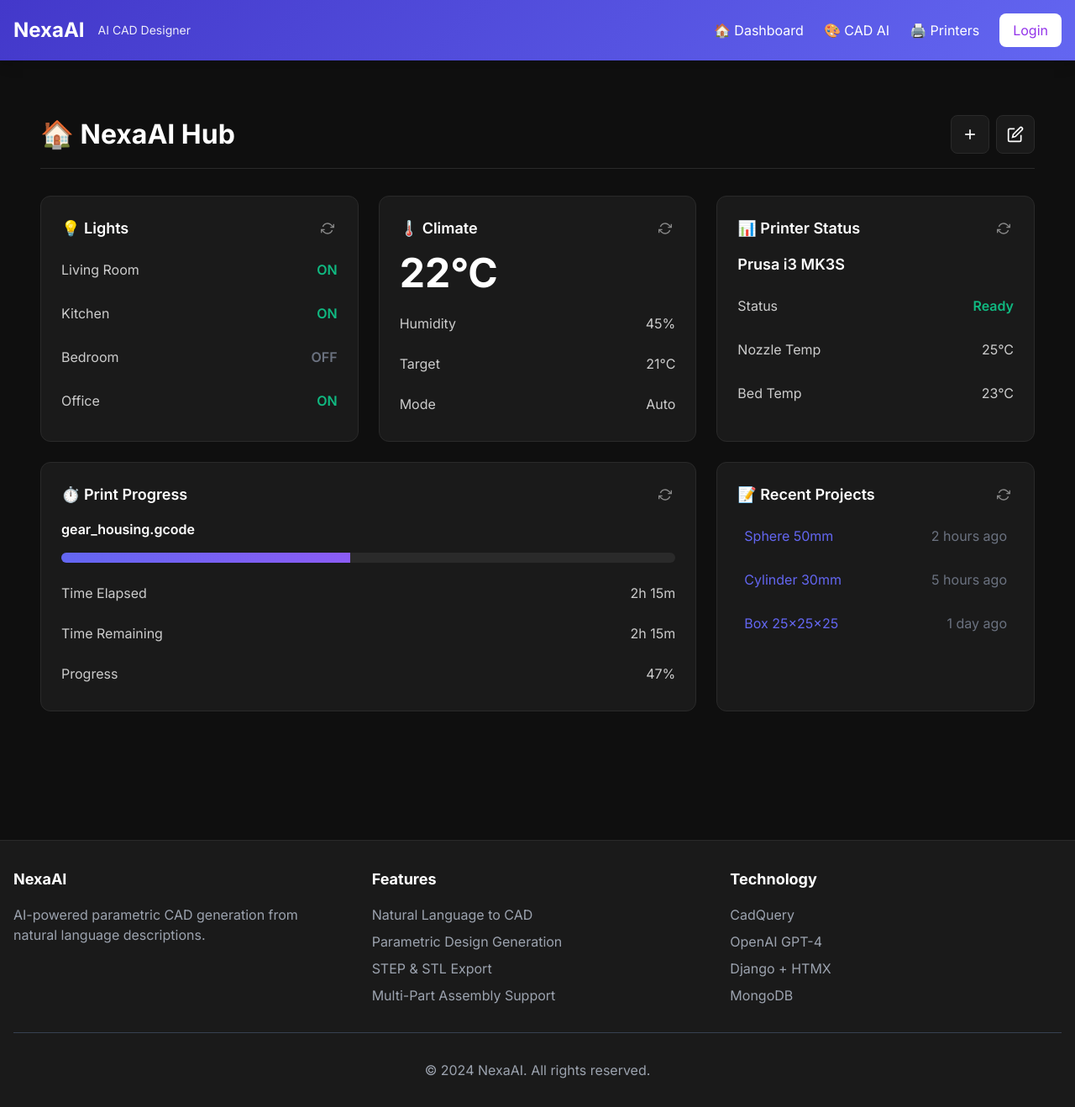
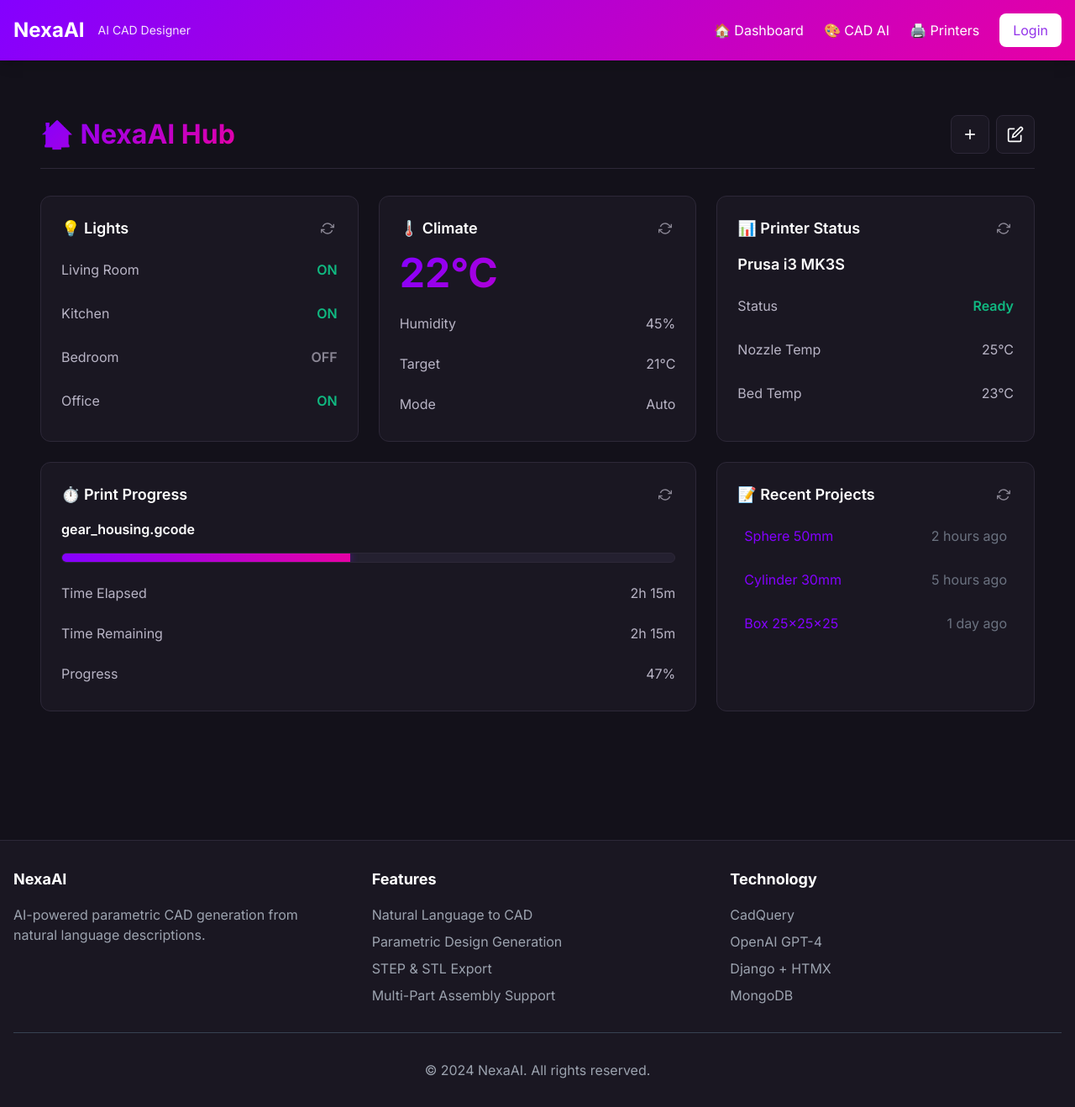
Before and after one commit to NexaFood/nexaai, a Django app: template templates/dashboard.html in a window 1280 px wide. Shown: the whole page at 84% size. Run offline with Django 5.2, Linux system fonts and the light colour scheme; the template is opened without the code that fills it, so the values that code supplies are empty; parts of the project's set-up code (start-up, migrations or seed data) failed here and were passed over; some libraries are stand-ins or nearby versions.

Commit message:
Apply custom color scheme to dashboard
Primary: #13111a (dark purple-black)
Secondary: #8400ff (vibrant purple)
Accent: #e600a5 (hot pink)

- Update all dashboard CSS with new color variables
- Apply gradient effects to headers and progress bars
- Update navigation and footer colors
- Add subtle glow animations
- Maintain dark theme consistency throughout

```diff
--- a/static/css/dashboard.css
+++ b/static/css/dashboard.css
@@ -1,11 +1,35 @@
 /**
- * NexaAI Dashboard - Dark Theme Styles
+ * NexaAI Dashboard - Custom Dark Theme
+ * Primary: #13111a (dark purple-black)
+ * Secondary: #8400ff (vibrant purple)
+ * Second Secondary: #e600a5 (hot pink)
  */
+
+/* CSS Variables for easy theme management */
+:root {
+    --color-primary: #13111a;
+    --color-primary-light: #1a1722;
+    --color-primary-lighter: #242030;
+    --color-secondary: #8400ff;
+    --color-secondary-dark: #6b00cc;
+    --color-secondary-light: #9d33ff;
+    --color-accent: #e600a5;
+    --color-accent-dark: #b80084;
+    --color-accent-light: #ff33c1;
+    --color-border: #2d2838;
+    --color-border-light: #3d3848;
+    --color-text: #ffffff;
+    --color-text-muted: #b8b4c5;
+    --color-text-dim: #8a8694;
+    --color-success: #10b981;
+    --color-warning: #f59e0b;
+    --color-error: #ef4444;
+}
 
 /* Base Dashboard Styles */
 .dashboard-container {
     padding: 2rem;
-    background: #0f0f0f;
+    background: var(--color-primary);
     min-height: 100vh;
 }
 
@@ -16,14 +40,18 @@
     align-items: center;
     margin-bottom: 2rem;
     padding-bottom: 1rem;
-    border-bottom: 1px solid #2a2a2a;
+    border-bottom: 1px solid var(--color-border);
 }
 
 .dashboard-header h1 {
     font-size: 2rem;
     font-weight: 700;
-    color: #ffffff;
+    color: var(--color-text);
     margin: 0;
+    background: linear-gradient(135deg, var(--color-secondary) 0%, var(--color-accent) 100%);
+    -webkit-background-clip: text;
+    -webkit-text-fill-color: transparent;
+    background-clip: text;
 }
 
 .header-actions {
@@ -32,9 +60,9 @@
 }
 
 .btn-icon {
-    background: #1a1a1a;
-    border: 1px solid #2a2a2a;
-    color: #ffffff;
+    background: var(--color-primary-light);
+    border: 1px solid var(--color-border);
+    color: var(--color-text);
     padding: 0.75rem;
     border-radius: 0.5rem;
     cursor: pointer;
@@ -63,8 +92,8 @@
 
 /* Widget Base Styles */
 .widget {
-    background: #1a1a1a;
-    border: 1px solid #2a2a2a;
+    background: var(--color-primary-light);
+    border: 1px solid var(--color-border);
     border-radius: 0.75rem;
     padding: 1.5rem;
     transition: all 0.2s;
@@ -136,7 +166,7 @@
 .widget-action-btn {
     background: transparent;
     border: none;
-    color: #888888;
+    color: var(--color-text-dim);
     cursor: pointer;
     padding: 0.25rem;
     border-radius: 0.25rem;
@@ -147,17 +177,21 @@
 }
 
 .widget-action-btn:hover {
-    color: #ffffff;
-    background: #2a2a2a;
+    color: var(--color-secondary);
+    background: var(--color-primary-lighter);
 }
 
 .widget-remove-btn {
     display: none;
 }
 
+.widget-remove-btn:hover {
+    color: var(--color-error);
+}
+
 /* Widget Content */
 .widget-content {
-    color: #cccccc;
+    color: var(--color-text-muted);
 }
 
 /* Widget List */
@@ -180,23 +214,24 @@
     align-items: center;
     padding: 0.5rem;
     border-radius: 0.375rem;
-    color: #6366f1;
+    color: var(--color-secondary);
     text-decoration: none;
-    transition: background 0.2s;
+    transition: all 0.2s;
 }
 
 .widget-link:hover {
-    background: #2a2a2a;
+    background: var(--color-primary-lighter);
+    color: var(--color-secondary-light);
 }
 
 /* Status Indicators */
 .status-on {
-    color: #10b981;
+    color: var(--color-success);
     font-weight: 600;
 }
 
 .status-off {
-    color: #6b7280;
+    color: var(--color-text-dim);
     font-weight: 600;
 }
 
@@ -223,8 +258,12 @@
 .climate-temp {
     font-size: 3rem;
     font-weight: 700;
-    color: #ffffff;
+    color: var(--color-text);
     line-height: 1;
+    background: linear-gradient(135deg, var(--color-secondary) 0%, var(--color-accent) 100%);
+    -webkit-background-clip: text;
+    -webkit-text-fill-color: transparent;
+    background-clip: text;
 }
 
 .climate-details {
@@ -256,20 +295,22 @@
 .print-filename {
     font-size: 1rem;
     font-weight: 600;
-    color: #ffffff;
+    color: var(--color-text);
 }
 
 .progress-bar-container {
-    background: #2a2a2a;
+    background: var(--color-primary-lighter);
     height: 12px;
     border-radius: 6px;
     overflow: hidden;
+    border: 1px solid var(--color-border);
 }
 
 .progress-bar {
-    background: linear-gradient(90deg, #6366f1 0%, #8b5cf6 100%);
+    background: linear-gradient(90deg, var(--color-secondary) 0%, var(--color-accent) 100%);
     height: 100%;
     transition: width 0.3s ease;
+    box-shadow: 0 0 10px rgba(132, 0, 255, 0.5);
 }
 
 .print-details {
--- a/templates/base.html
+++ b/templates/base.html
@@ -17,9 +17,15 @@
     <link href="https://fonts.googleapis.com/css2?family=Inter:wght@300;400;500;600;700;800&display=swap" rel="stylesheet">
 
     <style>
+        :root {
+            --color-primary: #13111a;
+            --color-secondary: #8400ff;
+            --color-accent: #e600a5;
+        }
+
         body {
             font-family: 'Inter', -apple-system, BlinkMacSystemFont, 'Segoe UI', Roboto, sans-serif;
-            background-color: #0f0f0f;
+            background-color: var(--color-primary);
             color: #ffffff;
         }
 
@@ -65,9 +71,9 @@
     {% block extra_css %}{% endblock %}
     {% block extra_head %}{% endblock %}
 </head>
-<body class="min-h-screen" style="background-color: #0f0f0f; color: #ffffff;">
+<body class="min-h-screen" style="background-color: #13111a; color: #ffffff;">
     <!-- Navigation -->
-    <nav class="text-white shadow-lg" style="background: linear-gradient(135deg, #4338ca 0%, #6366f1 100%);">
+    <nav class="text-white shadow-lg" style="background: linear-gradient(135deg, #8400ff 0%, #e600a5 100%);">
         <div class="container mx-auto px-4 py-4">
             <div class="flex items-center justify-between">
                 <div class="flex items-center space-x-4">
@@ -105,7 +111,7 @@
     </main>
 
     <!-- Footer -->
-    <footer class="text-white mt-16" style="background-color: #1a1a1a; border-top: 1px solid #2a2a2a;">
+    <footer class="text-white mt-16" style="background-color: #1a1722; border-top: 1px solid #2d2838;">
         <div class="container mx-auto px-4 py-8">
             <div class="grid grid-cols-1 md:grid-cols-3 gap-8">
                 <div>
```
Also changed, not shown: other parts of static/css/dashboard.css (+61 -39 lines).
